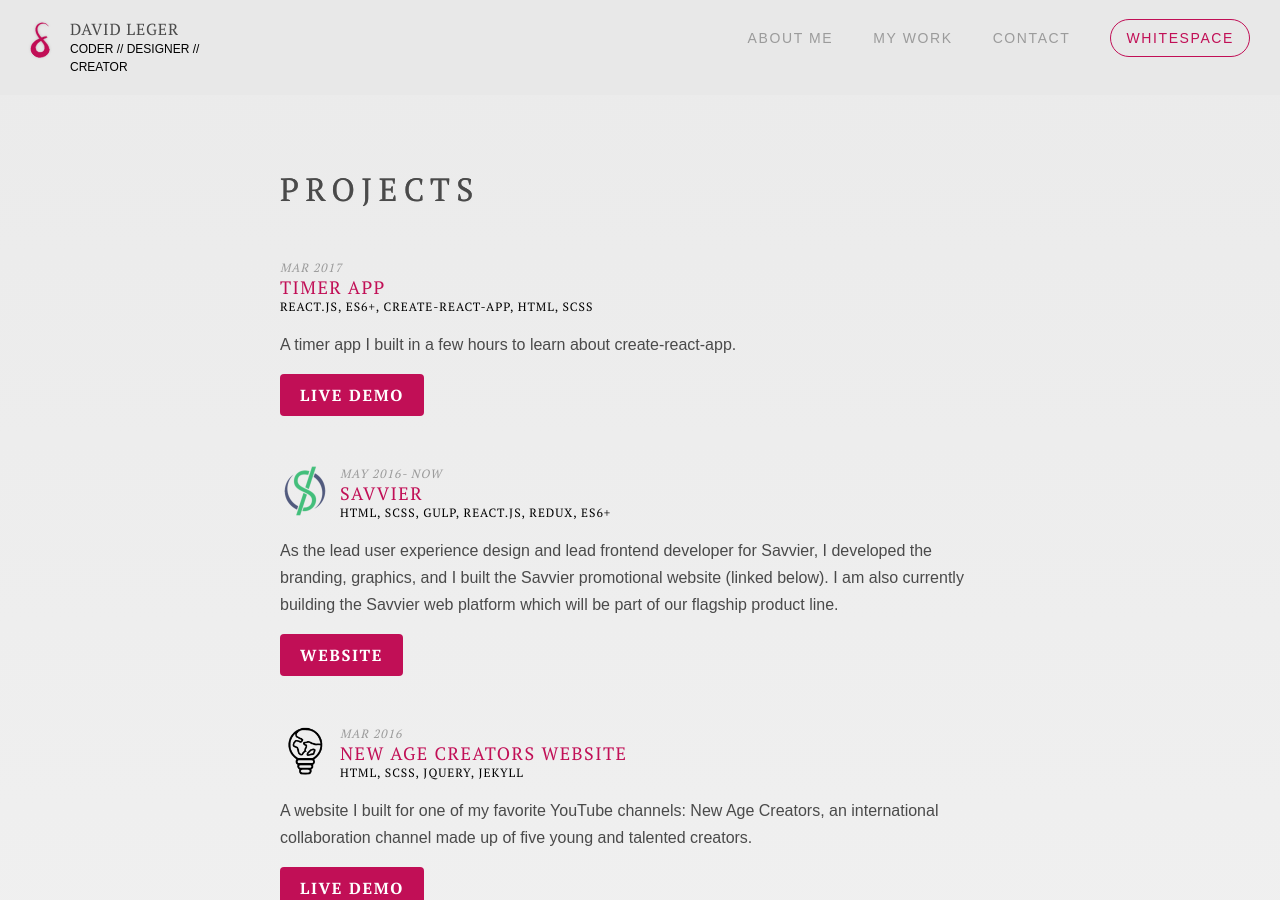
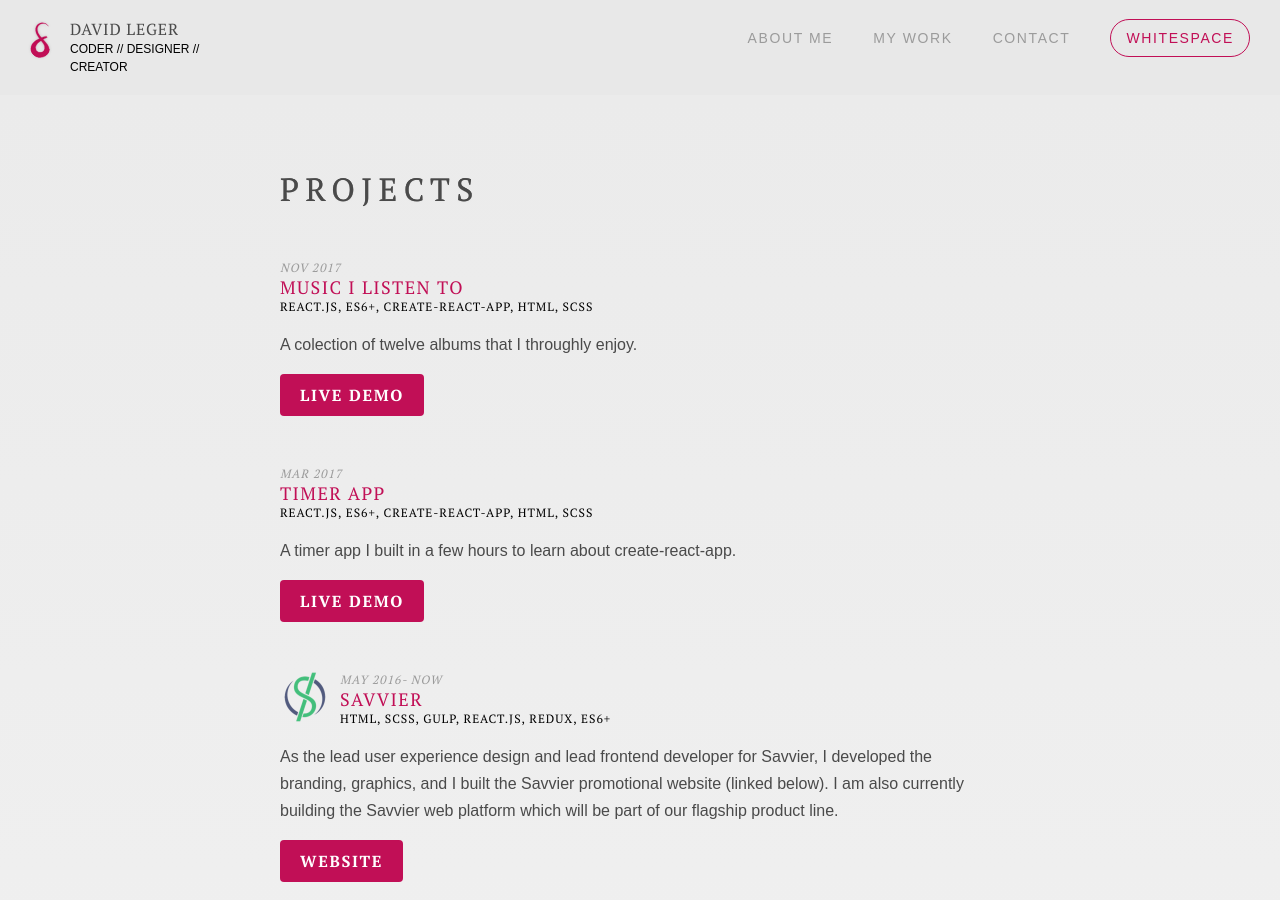
Before and after one commit to davidleger95/personal-site-v3, a Jekyll site: the page built from work/index.html, in a window 1280 px wide and 900 px high, scrolled down 484 px. Built offline with Jekyll 4.4.1, drawn with Linux system fonts in a browser that asks for light colours; nearby versions of some CDN libraries; Markdown is read by kramdown in place of the engine named in the settings.

Commit message:
added "music I listen to" project

```diff
--- a/_data/projects.yml
+++ b/_data/projects.yml
@@ -1,3 +1,11 @@
+  - project: "Music I Listen To"
+    stack: "React.js, ES6+, create-react-app, HTML, SCSS"
+    date: "Nov 2017"
+    cta:
+      - title: Live Demo
+        link: http://music.davidleger.me
+    description: |
+        A colection of twelve albums that I throughly enjoy.
   - project: "Timer App"
     stack: "React.js, ES6+, create-react-app, HTML, SCSS"
     date: "Mar 2017"
```
